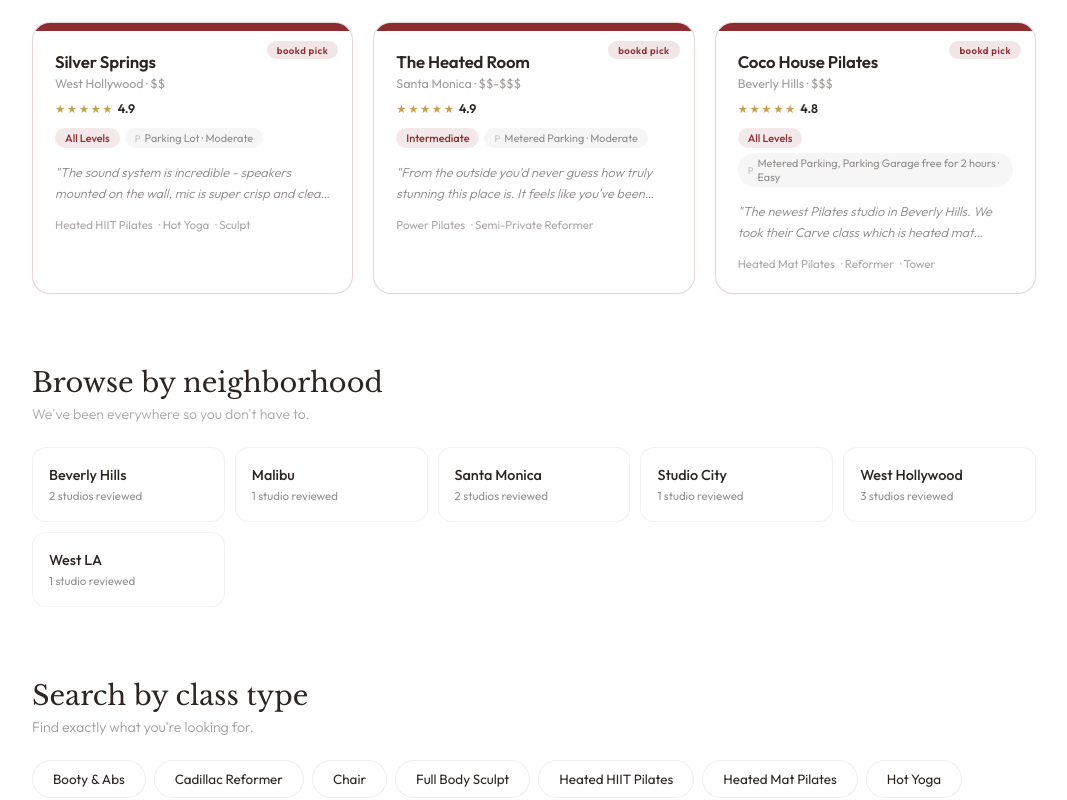
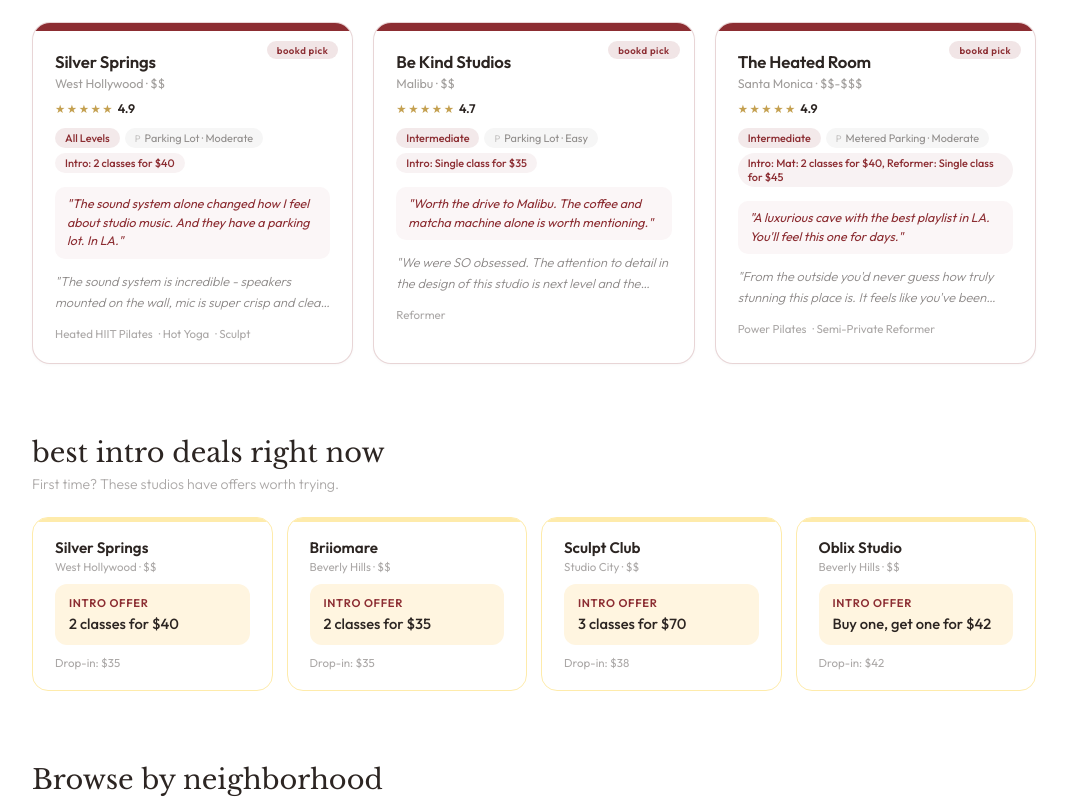
Before and after one commit to bookdwithus-coder/bookd, a React (Vite) app: page / in a window 1280 px wide. Shown: the part 780-1580 px from the top of the page, without its empty margins (106-1173 px from the left). Built offline with nearby package versions, Linux system fonts and the light colour scheme.

Commit message:
full update

```diff
--- a/src/App.jsx
+++ b/src/App.jsx
@@ -73,6 +73,7 @@ const STUDIOS = [
     dropInPrice: "$35", priceTier: "$$", introOffer: "2 classes for $40",
     bookingUrl: "https://silverspringsla.com/pages/schedule", instagram: "@silverspringsmelrose",
     tags: { level: "All Levels" }, parkingType: "Parking Lot", parkingEase: "Moderate",
+    isFavorite: true, favoriteNote: "The sound system alone changed how I feel about studio music. And they have a parking lot. In LA.",
     goodToKnow: ["They give you a mat, towel, and face towel - all free", "They have their own parking lot which never happens in LA", "They clean everything up for you after class", "Palo Santo at the end of class - so calming"],
     bestFor: "Anyone who wants a studio that goes above and beyond on the details. The sound system, the amenities, the parking lot - everything is thought through.",
     rating: 4.9, ratings: { aesthetic: 5, music: 5, cleanliness: 5, difficulty: 4.5 },
@@ -153,6 +154,7 @@ const STUDIOS = [
     dropInPrice: "$45", priceTier: "$$", introOffer: "Single class for $35",
     bookingUrl: "https://bekindstudios.com/locations#/", instagram: "@bekindstudios",
     tags: { level: "Intermediate" }, parkingType: "Parking Lot", parkingEase: "Easy",
+    isFavorite: true, favoriteNote: "Worth the drive to Malibu. The coffee and matcha machine alone is worth mentioning.",
     goodToKnow: ["They have an infamous coffee and matcha machine - actually so good", "One of their newest locations - attention to detail in the design is insane", "Every class is going to be challenging", "Instructors are super nice and knowledgeable"],
     bestFor: "Anyone willing to make the drive to Malibu for a stunning studio with consistently challenging classes, amazing instructors, and honestly the best studio coffee machine in LA.",
     rating: 4.7, ratings: { aesthetic: 5, music: 4.5, cleanliness: 5, difficulty: 4.3 },
@@ -193,6 +195,7 @@ const STUDIOS = [
     dropInPrice: "$40-$55", priceTier: "$$-$$$", introOffer: "Mat: 2 classes for $40, Reformer: Single class for $45",
     bookingUrl: "https://www.heatedroom.com/schedule?_mt=%2Fschedule%2Fdaily%3FactiveCategoryId%3D0", instagram: "@heatedroom",
     tags: { level: "Intermediate" }, parkingType: "Metered Parking", parkingEase: "Moderate",
+    isFavorite: true, favoriteNote: "A luxurious cave with the best playlist in LA. You'll feel this one for days.",
     goodToKnow: ["From the outside you'd never guess how stunning it is inside", "Feels like a luxurious cave - the lighting is next level", "Music is LOUD - bring your energy", "Mats, towels, and face towels all provided"],
     bestFor: "Anyone who wants fast-paced, form-focused Pilates with an incredible playlist in a space that feels like a luxurious hidden cave.",
     rating: 4.9, ratings: { aesthetic: 5, music: 5, cleanliness: 5, difficulty: 4.5 },
@@ -227,13 +230,43 @@ const STUDIOS = [
     },
     videoId: null, color: "#C8B0A0",
   },
+  {
+    id: "s11", name: "Briiomare", neighborhood: "Beverly Hills", address: "236 1/2 S Robertson Blvd, Beverly Hills, CA",
+    zip: "90211", classTypes: ["Heated Mat Pilates", "Non-Heated Mat Pilates"],
+    dropInPrice: "$35", priceTier: "$$", introOffer: "2 classes for $35",
+    bookingUrl: "https://www.briiomare.com/book-a-class", instagram: "@briiomare",
+    tags: { level: "All Levels" }, parkingType: "Metered Parking", parkingEase: "Easy",
+    goodToKnow: ["Tucked away off the street in a standalone house-style building", "Smells incredible when you walk in", "Started as a Pilates sock brand before opening the studio", "No reformers - heated and non-heated mat classes only"],
+    bestFor: "Anyone who appreciates thoughtful design and wants a cozy, French-inspired mat Pilates experience in a space that feels like a hidden gem off Robertson.",
+    rating: 4.5, ratings: { aesthetic: 4.5, music: 5, cleanliness: 5, difficulty: 3.5 },
+    reviewCount: 0,
+    gallery: [],
+    heroReview: "This French-inspired, cozy new studio is tucked away in a standalone building off Robertson and the attention to detail is unreal. Exposed brick, embossed logo on the Pilates ball and ring, even the pricing card was beautifully designed. We took Ashley's class and she used the Pilates ball in such a fun and challenging way. Even though it was non-heated, we were working up a sweat.",
+    sections: {
+      space: "Tucked away off the street in a house-style standalone building that you could easily walk past if you didn't know it was there. The French-inspired design is so well done - exposed brick, embossed branding on the equipment, and the attention to detail throughout everything is next level. Even the pricing card was beautifully thought out. And it smelled incredible when we walked in. This is a studio that clearly cares about every touchpoint.",
+      classExperience: "We took Ashley's non-heated class and she used the Pilates ball in such a fun and challenging way. Even without the heat, we were working up a sweat. They offer both heated and non-heated mat classes - no reformers here, it's all mat work. The class was accessible but still had moments that pushed you. Ashley was engaging and creative with the props.",
+      vibe: "Cozy, welcoming, and elevated without being pretentious. Briiomare started as a Pilates sock brand rooted in community, and you can feel that origin story in the studio. It's built with warmth and purpose. The standalone building gives it a private, intimate feel - like you're going to someone's really well-designed home studio rather than a commercial space.",
+      knowBeforeYouGo: "Drop-in is $35 and the intro offer is 2 classes for $35, which is one of the best intro deals we've seen. Easy metered parking on the street. No reformers - they only do heated and non-heated mat classes. The studio is tucked away off Robertson in a standalone building so look for the address carefully. Definitely check them out if you're in Beverly Hills."
+    },
+    videoId: null, color: "#D4C0B0",
+  },
 ];
 
 // Auto-populate neighborhoods from studio data
 const NEIGHBORHOODS = [...new Set(STUDIOS.map(s => s.neighborhood))].sort();
 
-// Auto-populate class types from studio data
-const CLASS_TYPES = [...new Set(STUDIOS.flatMap(s => s.classTypes))].sort();
+// Curated class type categories for browsing
+const CLASS_TYPES = ["Reformer Pilates", "Mat Pilates", "Heated Pilates", "Lagree", "Sculpt", "Hot Yoga"];
+
+// Map browse categories to actual studio class types for search
+const CLASS_TYPE_MAP = {
+  "Reformer Pilates": ["Reformer", "Power Reformer", "Cadillac Reformer", "Modern Reformer", "Semi-Private Reformer"],
+  "Mat Pilates": ["Mat", "Non-Heated Mat Pilates", "Pilates", "Mat & Tower Pilates"],
+  "Heated Pilates": ["Heated HIIT Pilates", "Heated Mat Pilates", "Power Pilates"],
+  "Lagree": ["Lagree", "Megaformer"],
+  "Sculpt": ["Sculpt", "Full Body Sculpt", "Booty & Abs"],
+  "Hot Yoga": ["Hot Yoga"],
+};
 
 const COMMUNITY_REVIEWS = {};
 
@@ -284,15 +317,22 @@ function smartStudioSearch(query, studios) {
     megaformer:["megaformer","lagree","mega"],
     pilates:["pilates","mat pilates"],
     sculpt:["sculpt","toning","strength","sculpting"],
-    yoga:["yoga","vinyasa","power yoga"],
+    yoga:["yoga","vinyasa","power yoga","hot yoga"],
     hiit:["hiit","high intensity","cardio"],
-    rowing:["rowing","row","rower"],
-    "sound bath":["sound bath","sound healing"],
-    meditation:["meditation","meditate","breathwork"],
+    heated:["heated","heat","hot","infrared"],
+    sculpt:["sculpt","sculpting","full body sculpt","booty"],
+    lagree:["lagree","megaformer"],
   };
   let matchedTypes = [];
   for (const [type,kws] of Object.entries(catMap)) {
     if (kws.some(k=>q.includes(k))) matchedTypes.push(type);
+  }
+
+  // Also check if query matches a browse category name
+  for (const [category, mappedTypes] of Object.entries(CLASS_TYPE_MAP)) {
+    if (q.includes(category.toLowerCase())) {
+      matchedTypes.push(...mappedTypes.map(t=>t.toLowerCase()));
+    }
   }
 
   // Neighborhood detection
@@ -319,7 +359,7 @@ function smartStudioSearch(query, studios) {
   }
   if (matchedTypes.length > 0) {
     results = results.filter(s => {
-      const sTypes = s.classTypes.map(t=>t.toLowerCase()).join(" ") + " " + s.tags.join(" ");
+      const sTypes = s.classTypes.map(t=>t.toLowerCase()).join(" ");
       return matchedTypes.some(mt => sTypes.includes(mt));
     });
   }
@@ -424,7 +464,8 @@ function Nav({ currentPage, navigate, searchAndGo, mobileMenu, setMobileMenu })
 // ─── HOME PAGE ───────────────────────────────────────────────
 function HomePage({ navigate, searchAndGo }) {
   const [heroSearch,setHeroSearch] = useState("");
-  const topPicks = STUDIOS.filter(s=>s.rating>=4.8).slice(0,3);
+  const topPicks = STUDIOS.filter(s=>s.isFavorite);
+  const bestDeals = STUDIOS.filter(s=>s.introOffer && s.introOffer !== "Check website for intro offers").sort((a,b)=>parseFloat(a.dropInPrice.replace(/[^0-9.]/g,""))-parseFloat(b.dropInPrice.replace(/[^0-9.]/g,""))).slice(0,4);
   const QUICK = ["Reformer Pilates","Mat Pilates","Pilates in West Hollywood","Pilates in Santa Monica"];
 
   return <div>
@@ -466,6 +507,30 @@ function HomePage({ navigate, searchAndGo }) {
       </div>
     </section>
 
+    {/* Best intro deals */}
+    {bestDeals.length > 0 && (
+    <section style={{padding:"0 clamp(16px,4vw,48px) 72px",maxWidth:1100,margin:"0 auto"}}>
+      <h2 style={{fontFamily:"'Libre Baskerville',Georgia,serif",fontSize:"clamp(1.3rem,3vw,1.7rem)",fontWeight:400,marginBottom:6}}>best intro deals right now</h2>
+      <p style={{fontSize:"0.88rem",color:BRAND.textLight,marginBottom:24,fontWeight:300}}>First time? These studios have offers worth trying.</p>
+      <div style={{display:"grid",gridTemplateColumns:"repeat(auto-fill,minmax(min(100%,240px),1fr))",gap:14}}>
+        {bestDeals.map(s => (
+          <div key={s.id} onClick={()=>navigate("studio",s.id)} style={{background:"#fff",borderRadius:16,padding:"20px 22px",border:`1px solid ${BRAND.butter}`,cursor:"pointer",transition:"transform 0.2s",position:"relative",overflow:"hidden"}}
+            onMouseEnter={e=>{e.currentTarget.style.transform="translateY(-3px)";}}
+            onMouseLeave={e=>{e.currentTarget.style.transform="translateY(0)";}}>
+            <div style={{position:"absolute",top:0,left:0,right:0,height:4,background:BRAND.butter}} />
+            <div style={{fontSize:"0.95rem",fontWeight:600,marginBottom:2}}>{s.name}</div>
+            <div style={{fontSize:"0.72rem",color:BRAND.textLight,marginBottom:10}}>{s.neighborhood} · {s.priceTier}</div>
+            <div style={{background:BRAND.butterLight,borderRadius:12,padding:"12px 14px",marginBottom:10}}>
+              <div style={{fontSize:"0.7rem",textTransform:"uppercase",letterSpacing:"0.06em",color:BRAND.red,fontWeight:600,marginBottom:4}}>Intro Offer</div>
+              <div style={{fontSize:"0.92rem",fontWeight:500,color:BRAND.text}}>{s.introOffer}</div>
+            </div>
+            <div style={{fontSize:"0.72rem",color:BRAND.textLight}}>Drop-in: {s.dropInPrice}</div>
+          </div>
+        ))}
+      </div>
+    </section>
+    )}
+
     {/* Browse by neighborhood */}
     <section style={{padding:"0 clamp(16px,4vw,48px) 72px",maxWidth:1100,margin:"0 auto"}}>
       <h2 style={{fontFamily:"'Libre Baskerville',Georgia,serif",fontSize:"clamp(1.3rem,3vw,1.7rem)",fontWeight:400,marginBottom:6}}>Browse by neighborhood</h2>
@@ -488,11 +553,15 @@ function HomePage({ navigate, searchAndGo }) {
       <h2 style={{fontFamily:"'Libre Baskerville',Georgia,serif",fontSize:"clamp(1.3rem,3vw,1.7rem)",fontWeight:400,marginBottom:6}}>Search by class type</h2>
       <p style={{fontSize:"0.88rem",color:"rgba(44,37,34,0.45)",marginBottom:24,fontWeight:300}}>Find exactly what you're looking for.</p>
       <div style={{display:"flex",flexWrap:"wrap",gap:8}}>
-        {CLASS_TYPES.map(t => (
-          <button key={t} onClick={()=>searchAndGo(t)} style={{background:"#fff",border:"1px solid rgba(44,37,34,0.08)",borderRadius:100,padding:"10px 20px",fontSize:"0.84rem",cursor:"pointer",fontFamily:"inherit",color:"#2C2522",transition:"all 0.15s"}}
-            onMouseEnter={e=>{e.currentTarget.style.background=BRAND.red;e.currentTarget.style.color="#FEEBAB";}}
-            onMouseLeave={e=>{e.currentTarget.style.background="#fff";e.currentTarget.style.color="#2C2522";}}>{t}</button>
-        ))}
+        {CLASS_TYPES.map(t => {
+          const mapped = CLASS_TYPE_MAP[t] || [t];
+          const count = STUDIOS.filter(s => s.classTypes.some(ct => mapped.some(m => ct.toLowerCase().includes(m.toLowerCase())))).length;
+          return (
+            <button key={t} onClick={()=>searchAndGo(t)} style={{background:"#fff",border:"1px solid rgba(44,37,34,0.08)",borderRadius:100,padding:"10px 20px",fontSize:"0.84rem",cursor:"pointer",fontFamily:"inherit",color:"#2C2522",transition:"all 0.15s"}}
+              onMouseEnter={e=>{e.currentTarget.style.background=BRAND.red;e.currentTarget.style.color="#FEEBAB";}}
+              onMouseLeave={e=>{e.currentTarget.style.background="#fff";e.currentTarget.style.color="#2C2522";}}>{t} <span style={{opacity:0.4,fontSize:"0.75rem"}}>({count})</span></button>
+          );
+        })}
       </div>
     </section>
 
@@ -522,7 +591,7 @@ function StudioCard({ studio, navigate, featured=false }) {
       onMouseLeave={e=>{e.currentTarget.style.transform="translateY(0)";e.currentTarget.style.boxShadow="0 1px 3px rgba(44,37,34,0.03)";}}>
       {/* Color header */}
       <div style={{height:8,background:BRAND.red}} />
-      {featured && s.rating>=4.8 && <div style={{position:"absolute",top:18,right:14,background:"rgba(140,45,50,0.12)",color:"#8C2D32",borderRadius:100,padding:"3px 10px",fontSize:"0.6rem",fontWeight:600,letterSpacing:"0.05em"}}>bookd pick</div>}
+      {featured && s.isFavorite && <div style={{position:"absolute",top:18,right:14,background:"rgba(140,45,50,0.12)",color:"#8C2D32",borderRadius:100,padding:"3px 10px",fontSize:"0.6rem",fontWeight:600,letterSpacing:"0.05em"}}>bookd pick</div>}
       <div style={{padding:"20px 22px 22px"}}>
         {/* Name + neighborhood */}
         <div style={{fontSize:"1.05rem",fontWeight:600,marginBottom:4,letterSpacing:"-0.01em"}}>{s.name}</div>
@@ -535,7 +604,14 @@ function StudioCard({ studio, navigate, featured=false }) {
           <span style={{background:"rgba(44,37,34,0.04)",borderRadius:100,padding:"3px 10px",fontSize:"0.68rem",color:"rgba(44,37,34,0.5)",display:"flex",alignItems:"center",gap:4}}>
             <span style={{fontSize:"0.6rem",opacity:0.5}}>P</span> {s.parkingType} · {s.parkingEase}
           </span>
+          {s.introOffer && s.introOffer !== "Check website for intro offers" && (
+            <span style={{background:"rgba(140,45,50,0.06)",borderRadius:100,padding:"3px 10px",fontSize:"0.68rem",color:BRAND.red,fontWeight:500}}>Intro: {s.introOffer}</span>
+          )}
         </div>
+        {/* Favorite note (only in featured mode) */}
+        {featured && s.favoriteNote && (
+          <div style={{fontSize:"0.78rem",color:BRAND.red,fontStyle:"italic",lineHeight:1.5,fontWeight:400,marginBottom:12,padding:"8px 12px",background:"rgba(140,45,50,0.04)",borderRadius:10}}>"{s.favoriteNote}"</div>
+        )}
         {/* Review snippet */}
         <div style={{fontSize:"0.8rem",color:"rgba(44,37,34,0.55)",fontStyle:"italic",lineHeight:1.6,fontWeight:300,display:"-webkit-box",WebkitLineClamp:2,WebkitBoxOrient:"vertical",overflow:"hidden",marginBottom:14}}>
           "{s.heroReview}"
@@ -677,7 +753,7 @@ function StudioPage({ studioId, navigate, communityReviews, addReview }) {
       {/* Rating + tags row */}
       <div style={{display:"flex",alignItems:"center",gap:16,flexWrap:"wrap",marginBottom:16}}>
         <StarRating rating={s.rating} count={s.reviewCount} size="lg" />
-        {s.rating>=4.8 && <span style={{background:"rgba(140,45,50,0.12)",color:"#8C2D32",borderRadius:100,padding:"4px 12px",fontSize:"0.68rem",fontWeight:600,letterSpacing:"0.04em"}}>✦ bookd pick</span>}
+        {s.isFavorite && <span style={{background:"rgba(140,45,50,0.12)",color:"#8C2D32",borderRadius:100,padding:"4px 12px",fontSize:"0.68rem",fontWeight:600,letterSpacing:"0.04em"}}>✦ bookd pick</span>}
       </div>
 
       {/* Tags */}
@@ -697,6 +773,17 @@ function StudioPage({ studioId, navigate, communityReviews, addReview }) {
         <div><span style={{fontWeight:500,color:"#2C2522"}}>IG:</span> {s.instagram}</div>
       </div>
     </div>
+
+    {/* Intro offer callout */}
+    {s.introOffer && s.introOffer !== "Check website for intro offers" && (
+      <div style={{background:BRAND.butterLight,borderRadius:16,padding:"18px 24px",marginBottom:20,display:"flex",alignItems:"center",justifyContent:"space-between",flexWrap:"wrap",gap:12,border:`1px solid ${BRAND.butter}`}}>
+        <div>
+          <div style={{fontSize:"0.68rem",textTransform:"uppercase",letterSpacing:"0.08em",color:BRAND.red,fontWeight:600,marginBottom:4}}>New here?</div>
+          <div style={{fontSize:"1rem",fontWeight:600,color:BRAND.text}}>{s.introOffer}</div>
+        </div>
+        <a href={s.bookingUrl} target="_blank" rel="noopener noreferrer" style={{background:BRAND.red,color:"#fff",borderRadius:100,padding:"10px 22px",fontSize:"0.82rem",fontWeight:500,textDecoration:"none",display:"inline-block",flexShrink:0}}>Try It</a>
+      </div>
+    )}
 
     {/* Best For callout */}
     <div style={{background:"rgba(140,45,50,0.06)",border:"1px solid rgba(140,45,50,0.15)",borderRadius:16,padding:"20px 24px",marginBottom:28}}>
```
